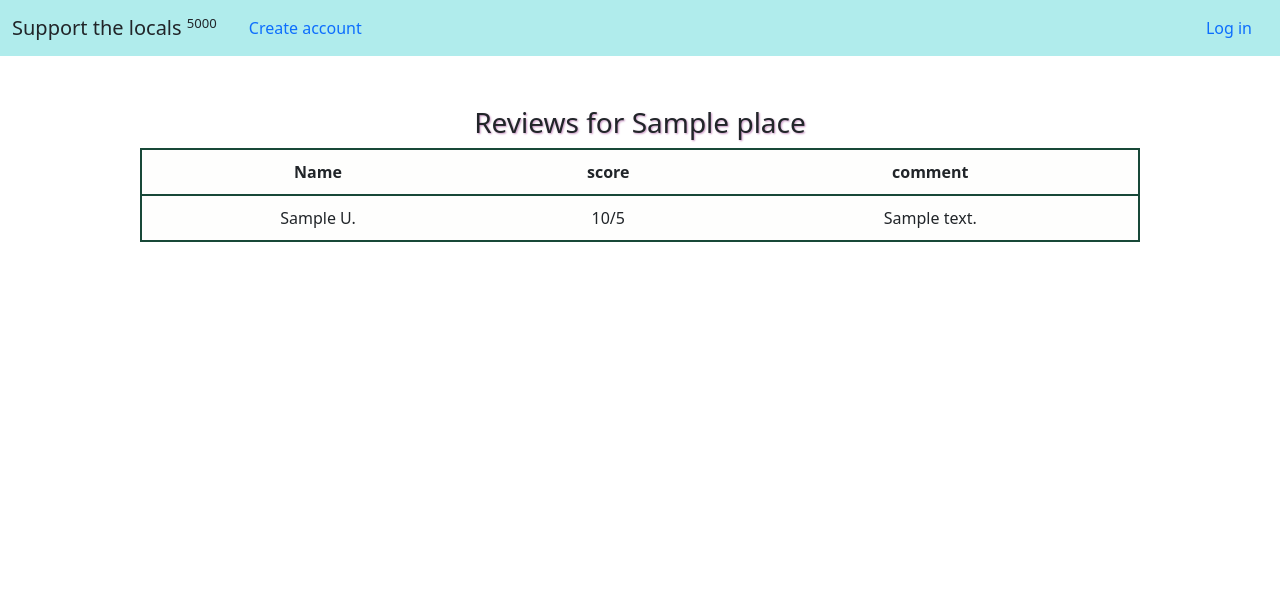
After one commit to sofiamilanes/Loacal_project, a Flask app: page /1/viewRatings in a window 1280 px wide. The commit adds this page. Shown: the top 612 px of the page. Run offline with Flask 2, Linux system fonts and the light colour scheme; tables that the repository leaves empty hold one stand-in row (values such as "Sample post").

Commit message:
added ratings

```diff
--- a/crud.py
+++ b/crud.py
@@ -1,5 +1,6 @@
 from tkinter import Place
 from model import db, User, Places, Ratings, User_fav_places, Type_of_place, connect_to_db
+from sqlalchemy.sql import func
 
 def create_user(fname, lname, email, password):
     user = User(fname = fname, lname = lname, email = email, password = password)
@@ -34,10 +35,44 @@ def create_fav_place(favorite_place_id, user_id):
     db.session.commit()
     return fav_place
 
+#! unable to create rating unless place is in DB, which is only added if anyone adds to favorites
 
-def create_rating(score, favorite_place_id,user_id, comment):
-    rating = Ratings(score = score, favorite_place_id= favorite_place_id, user_id=user_id, comment = comment)
+def create_ratings(score, place_id, user_id, comment ):
+    rating = Ratings(score = score, favorite_place_id = place_id, user_id =user_id, comment = comment)
+    print('successfully added place')
+    db.session.add(rating)
+    db.session.commit()
+
     return rating
+
+def avarage(place_id):
+    ratings = db.session.query(func.avg(Ratings.score)).filter(Ratings.favorite_place_id == place_id).all()
+    return ratings[0][0]
+
+
+def view_ratings(place_id):
+
+    ratings = db.session.query(Ratings).filter(Ratings.favorite_place_id == place_id).all()
+    return ratings
+
+
+def get_all_ratings(place_id):
+    all_ratings = db.session.query(User.fname, User.lname, Ratings.score, Places.name, Ratings.comment).join(Places).filter(Ratings.favorite_place_id == place_id).join(User).filter(Ratings.user_id == User.user_id).all()
+    return all_ratings
+
+
+def get_rating(user, place):
+    rating = db.session.query(Ratings).filter(Ratings.user_id == user,Ratings.favorite_place_id == place).first()
+    return rating
+
+
+
+def get_placeId_byyelp(ylp_id):
+    id = db.session.query(Places.place_id).filter(Places.place_ylp_id == ylp_id).first()
+    if id != None:
+        return id[0]
+    else:
+        return id
 
 def get_fav_by_user(user):
     fav = db.session.query(Places.name, Places.place_ylp_id, Places.city, User_fav_places.likes).join(User_fav_places).filter(User_fav_places.favorite_place_id == Places.place_id).join(User).filter(user == User_fav_places.user_id).all()
@@ -61,11 +96,11 @@ def change_to_like(user, place):
     db.session.commit()
     return fav_id
 
-def create_rating(user, score, favorite_place_id, user_id, comment):
+# def create_rating(user, score, favorite_place_id, user_id, comment):
 
-    rating = Ratings(user=user, favorite_place_id = favorite_place_id,user_id = user_id, score=score, comment = comment)
-    print('successfully added fav place')
-    return rating
+#     rating = Ratings(user=user, favorite_place_id = favorite_place_id,user_id = user_id, score=score, comment = comment)
+#     print('successfully added fav place')
+#     return rating
 
 
 
--- a/server.py
+++ b/server.py
@@ -1,5 +1,6 @@
 
 
+from crypt import methods
 from flask import Flask, jsonify, render_template, redirect, request, session, flash
 from yelp_search import get_results, search_by_id
 from model import connect_to_db
@@ -138,6 +139,20 @@ def results2():
 def results_info(id):
     #* MAKE SURE SESSION KEEPS UPDATING)
     results = search_by_id(id)
+    user = crud.get_user_by_email(session.get('email'))
+    place_id = crud.get_placeId_byyelp(id)
+
+    rated = crud.get_rating(user.user_id, place_id)
+    print("SHOULD BE TURE OF FALSE",rated)
+    if place_id != None:
+        avarage = crud.avarage(place_id)
+        # print("THIS IS THE AVARAGE", avarage)
+        if avarage != None:
+            avarage =  '{0:.2g}'.format(avarage)
+        else:
+            avarage = "No reviews yet"
+    else:
+        avarage = "No reviews yet"
     Hours = {}
     for item in results['hours'][0]['open']:
         Hours['start']= datetime.datetime.strptime(item['start'],'%H%M').strftime('%I:%M %p')
@@ -146,7 +161,62 @@ def results_info(id):
     Days = ['Mon', 'Tue', 'Wed', 'Thu', 'Fri', 'Sat', 'Sun']
 
 
-    return render_template('results_details.html', results = results, days = Days, Hours = Hours)
+    return render_template('results_details.html', results = results, days = Days, Hours = Hours, avarage=avarage, rated = rated)
+
+
+#! unable to create rating unless place is in DB, which is only added if anyone adds to favorites
+@app.route('/<id>/addRatings')
+def add_ratings(id):
+    id = id
+    return render_template('fornow.html', id = id)
+
+@app.route('/<id>/rating', methods = ['POST'])
+def rating(id):
+    score = request.form['rating']
+    comment = request.form['comment']
+    results = search_by_id(id)
+    check_db_place = crud.search_by_ylpid(id)
+    print(comment)
+
+    logged_in_email = session.get('email')
+    user = crud.get_user_by_email(logged_in_email)
+    print("THIS IS THE USER", user.user_id)
+
+    if check_db_place == None:
+
+        place_ylp_id = results['id']
+        name = results['name']
+        city = results['location']['city']
+        zip_code = results['location']['zip_code']
+        address = results['location']['address1']
+        place = crud.create_place(place_ylp_id = place_ylp_id, name=name, city=city, zip_code= zip_code, address=address)
+        rating = crud.create_ratings(score= score, place_id=place.place_id, user_id=user.user_id)
+
+    else:
+        rating = crud.create_ratings(score= score, place_id=check_db_place.place_id, user_id=user.user_id, comment=comment)
+    return redirect(f'/{id}/viewRatings')
+
+@app.route('/<id>/viewRatings')
+def view_ratings(id):
+    check_db_place = crud.search_by_ylpid(id)
+    print("THIS IS THE PLACE",check_db_place)
+    if check_db_place != None:
+        ratings = crud.get_all_ratings(check_db_place.place_id)
+        print(ratings)
+        if ratings == []:
+            flash("Currently Has No Reviews")
+            return redirect(f'/results/{id}')
+
+    else:
+        flash("Currently Has No Reviews")
+        return redirect(f'/results/{id}')
+
+
+    return render_template('ratings.html', ratings = ratings)
+
+
+
+
 
 
 
@@ -157,7 +227,7 @@ def add_fav(id):
 
     # print(results)
     check_db_place = crud.search_by_ylpid(id)
-    # print(check_db_place)
+    # print(check_db_place.place_id)
 
     logged_in_email = session.get('email')#! need to remove the add to favorite if not logged in
     user = crud.get_user_by_email(logged_in_email)
@@ -178,6 +248,7 @@ def add_fav(id):
         place = crud.create_place(place_ylp_id = place_ylp_id, name=name, city=city, zip_code= zip_code, address=address)
         # print(place)
         # print(place.place_id)
+        # check_db_place = crud.search_by_ylpid(id)
 
         fav_place = crud.create_fav_place(place.place_id, user.user_id)
         # print("THIS IS MY LIKES ",fav_place.likes)
--- a/static/css/style.css
+++ b/static/css/style.css
@@ -24,7 +24,7 @@ h5, h4, h3{
     color: rgb(139, 3, 3);
 }
 
-#account-form, #login-form, #results-form{
+#account-form, #login-form, #results-form, #rating-form{
     text-shadow: 1px 1px 1px rgb(200, 148, 195);
     background-color: aliceblue;
     width: 100%;
@@ -101,6 +101,13 @@ th, td{
     padding: 10px;
 }
 
+#ratings_table{
+    width: 1000px;
+}
+.ratings_row{
+    border: 2px solid rgb(24, 72, 56);
+
+}
 .hour-info{
     /* display: flex; */
     align-items: center;
--- /dev/null
+++ b/templates/ratings.html
@@ -0,0 +1,31 @@
+{% extends 'base.html' %}
+
+
+
+{% block body %}
+<body class="text-center">
+    <div class="container">
+    <h3>Reviews for {{ratings[0].name}} </h3>
+
+
+<table id = 'ratings_table'>
+
+    <tr class = 'ratings_row'>
+        <th>Name</th>
+        <th>score</th>
+        <th>comment</th>
+    </tr>
+
+{% for rating in ratings%}
+<tr class = 'ratings_row'>
+<td>{{rating.fname}} {{rating.lname[0]}}.</td>
+<td>{{rating.score}}/5</td>
+<td>{{rating.comment}}</td>
+</tr>
+
+{%endfor%}
+</table>
+</div>
+</body>
+
+{% endblock %}
```
Also changed, not shown: static/js/favorites.js (+6 -1 lines), templates/fornow.html (added, +43 -0 lines), templates/results_details.html (+15 -0 lines).
